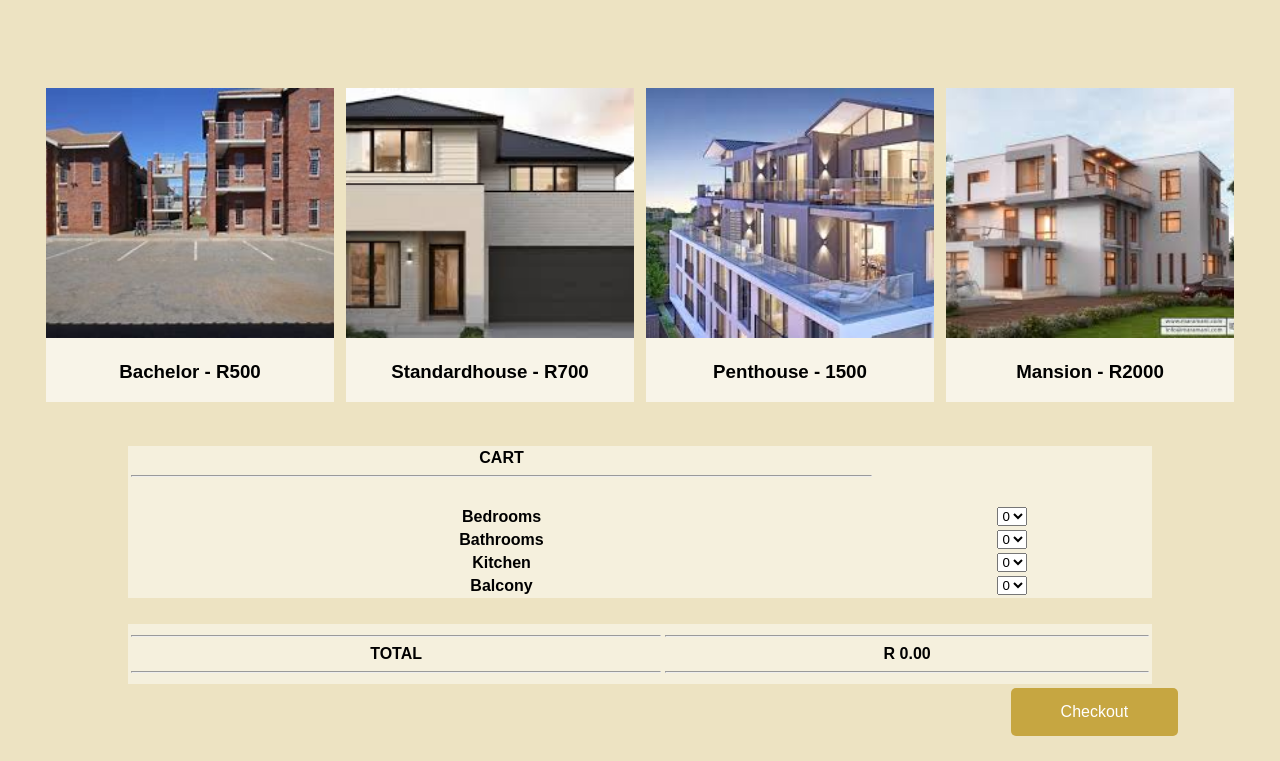
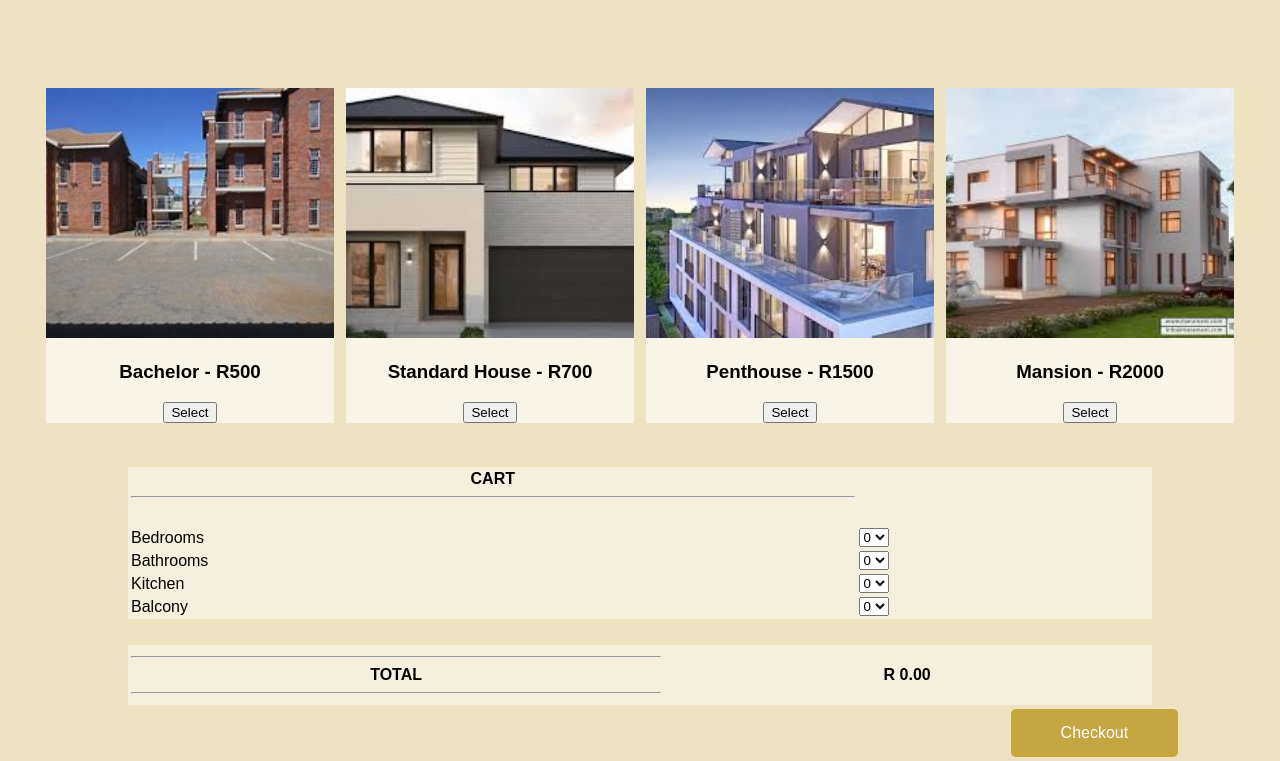
Before and after one commit to Pholisa/CareOnCall, a plain HTML site: page housecleaning.html in a window 1280 px wide. Shown: the part 226-987 px from the top of the page. Before the commit the page ends 966 px from the top, so only its background shows below. Drawn offline with Linux system fonts and the light colour scheme.

Commit message:
housecleaning

```diff
--- a/housecleaning.html
+++ b/housecleaning.html
@@ -1,136 +1,168 @@
 <!DOCTYPE html>
 <html lang="en">
-
 <head>
     <meta charset="UTF-8">
     <meta name="viewport" content="width=device-width, initial-scale=1.0">
-    <title>  CareonCall Carwash </title>
+    <title>CareonCall Carwash</title>
     <link rel="stylesheet" href="services.css">
     <link rel="stylesheet" href="https://cdnjs.cloudflare.com/ajax/libs/font-awesome/6.6.0/css/all.min.css" integrity="sha512-Kc323vGBEqzTmouAECnVceyQqyqdsSiqLQISBL29aUW4U/M7pSPA/gEUZQqv1cwx4OnYxTxve5UMg5GT6L4JJg==" crossorigin="anonymous" referrerpolicy="no-referrer" />
 </head>
 <body>
-
-    <!---------------------------------------------------------------------NAVIGATION BAR------------------------------------------------------------------------------------------------------------>
-
 
     <div>
         <ul class="navigationbar">
             <h2><a href="index.html" class="homelink">Care<span>OnCall</span></a></h2>
             <li><a href="login.html" class="logout">Logout</a></li>
             <li><a href="index.html">Home</a></li>
-
         </ul>
 
         <div class="carwash">
             <h1>HOUSEKEEPING</h1>
-
         </div>
-
 
         <div class="services">
             <div class="our-services">
-                <img src="bachelor.jfif" atl="Request" class="gallery" style="width:100%;">
+                <img src="bachelor.jfif" alt="Request" class="gallery" style="width:100%;">
                 <div class="home-container">
                     <h3>Bachelor - R500</h3>
+                    <button class="house-option" data-price="500">Select</button>
                 </div>
             </div>
             <div class="our-services">
-                <img src="standhouse.jfif" atl="deliverman" class="gallery" style="width:100%;" height="150">
+                <img src="standhouse.jfif" alt="Standard house" class="gallery" style="width:100%;" height="150">
                 <div class="home-container">
-                    <h3>Standardhouse - R700</h3>
+                    <h3>Standard House - R700</h3>
+                    <button class="house-option" data-price="700">Select</button>
                 </div>
             </div>
             <div class="our-services">
-                <img src="penthouse.jfif" atl="convenient" class="gallery" style="width:100%;">
+                <img src="penthouse.jfif" alt="Penthouse" class="gallery" style="width:100%;">
                 <div class="home-container">
-                    <h3>Penthouse - 1500</h3>
+                    <h3>Penthouse - R1500</h3>
+                    <button class="house-option" data-price="1500">Select</button>
                 </div>
             </div>
             <div class="our-services">
-                <img src="mansion.jfif" atl="5startserives" class="gallery" style="width:100%;">
+                <img src="mansion.jfif" alt="Mansion" class="gallery" style="width:100%;">
                 <div class="home-container">
                     <h3>Mansion - R2000</h3>
+                    <button class="house-option" data-price="2000">Select</button>
                 </div>
             </div>
         </div>
-    </div>
+
         <table class="carwash-table">
+            <tr>
                 <th>CART <hr><br></th>
-
+            </tr>
             <tr>
-            <th>Bedrooms </th>
-            <th>
-
-            <select>
+                <td>Bedrooms</td>
+                <td>
+                    <select id="bedrooms">
                         <option value="0">0</option>
                         <option value="1">1</option>
                         <option value="2">2</option>
                         <option value="3">3</option>
                         <option value="4">4</option>
                         <option value="5">5</option>
-            </th>
                     </select>
+                </td>
             </tr>
 
             <tr>
-            <th>Bathrooms</th>
-            <th>
-            <select>
+                <td>Bathrooms</td>
+                <td>
+                    <select id="bathrooms">
                         <option value="0">0</option>
                         <option value="1">1</option>
                         <option value="2">2</option>
                         <option value="3">3</option>
                         <option value="4">4</option>
                         <option value="5">5</option>
-            </th>
                     </select>
+                </td>
             </tr>
 
             <tr>
-            <th>Kitchen</th>
-            <th>
-            <select>
+                <td>Kitchen</td>
+                <td>
+                    <select id="kitchen">
                         <option value="0">0</option>
                         <option value="1">1</option>
                         <option value="2">2</option>
                         <option value="3">3</option>
                         <option value="4">4</option>
                         <option value="5">5</option>
-            </th>
                     </select>
+                </td>
             </tr>
 
-
             <tr>
-            <th>Balcony</th>
-            <th>
-            <select>
+                <td>Balcony</td>
+                <td>
+                    <select id="balcony">
                         <option value="0">0</option>
                         <option value="1">1</option>
                         <option value="2">2</option>
                         <option value="3">3</option>
                         <option value="4">4</option>
                         <option value="5">5</option>
-            </th>
                     </select>
+                </td>
             </tr>
         </table>
 
         <table class="total-table">
             <tr>
                 <th><hr>TOTAL<hr></th>
-            <th>
-                <label><hr>R 0.00<hr></label>
-            </th>
+                <th><label id="totalPrice">R 0.00</label></th>
             </tr>
         </table>
-
 
         <div class="checkout">
             <a href="payment.html" class="button">Checkout</a>
         </div>
     </div>
 
+    <script>
+        let basePrice = 0;
+        const roomPrice = {
+            bedroom: 100,
+            bathroom: 80,
+            kitchen: 120,
+            balcony: 50
+        };
+        function updateTotalPrice() {
+            let total = basePrice;
+
+            const bedrooms = document.getElementById('bedrooms').value;
+            const bathrooms = document.getElementById('bathrooms').value;
+            const kitchen = document.getElementById('kitchen').value;
+            const balcony = document.getElementById('balcony').value;
+
+
+            total += bedrooms * roomPrice.bedroom;
+            total += bathrooms * roomPrice.bathroom;
+            total += kitchen * roomPrice.kitchen;
+            total += balcony * roomPrice.balcony;
+
+            document.getElementById('totalPrice').textContent = 'R ' + total.toFixed(2);
+        }
+
+        const houseButtons = document.querySelectorAll('.house-option');
+        houseButtons.forEach(button => {
+            button.addEventListener('click', function() {
+                basePrice = parseInt(this.getAttribute('data-price'));
+                updateTotalPrice();
+            });
+        });
+
+
+        document.getElementById('bedrooms').addEventListener('change', updateTotalPrice);
+        document.getElementById('bathrooms').addEventListener('change', updateTotalPrice);
+        document.getElementById('kitchen').addEventListener('change', updateTotalPrice);
+        document.getElementById('balcony').addEventListener('change', updateTotalPrice);
+    </script>
 
 </body>
 </html>
```
Lines whose indentation alone changed are shown as unchanged.
